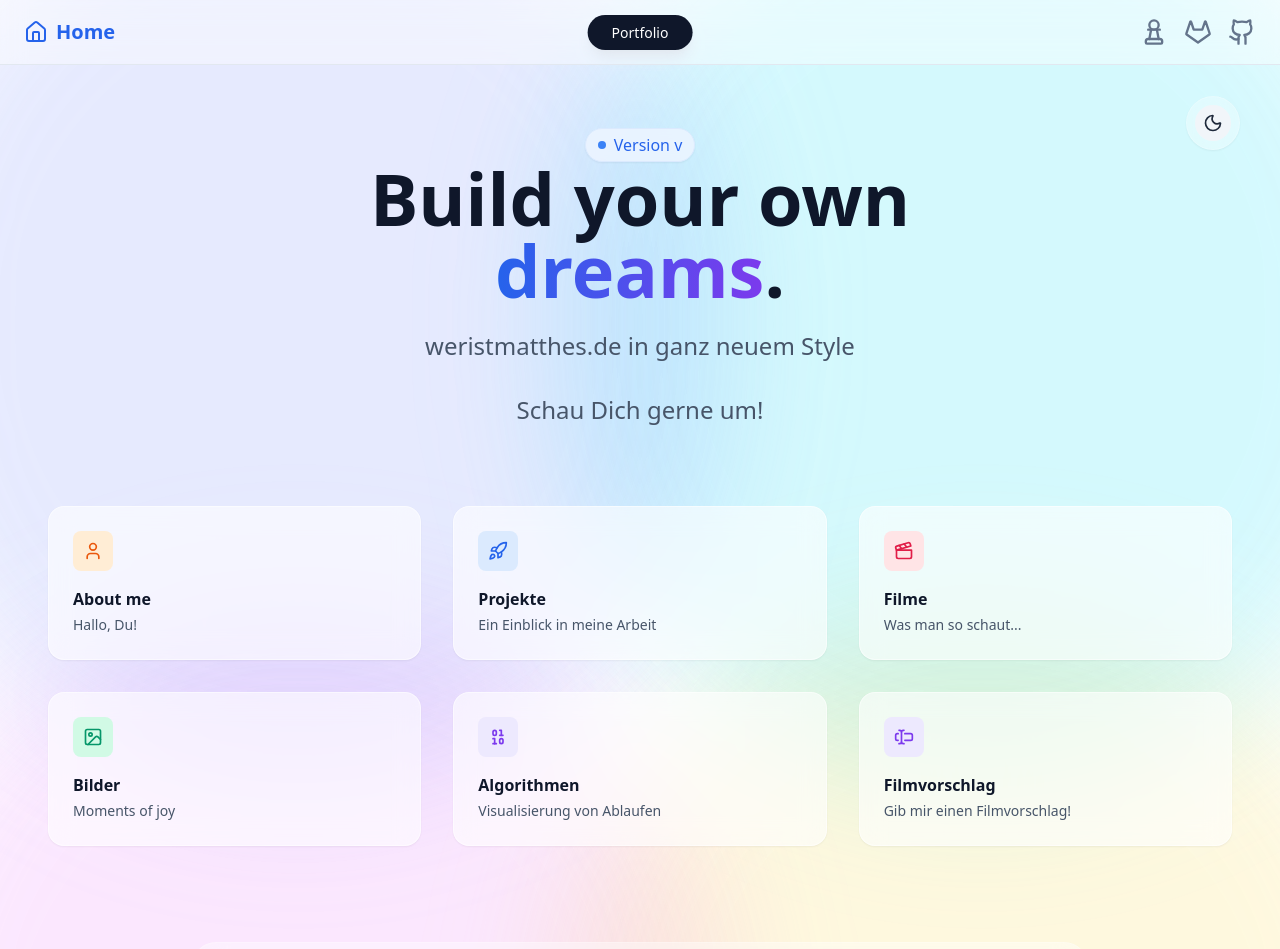
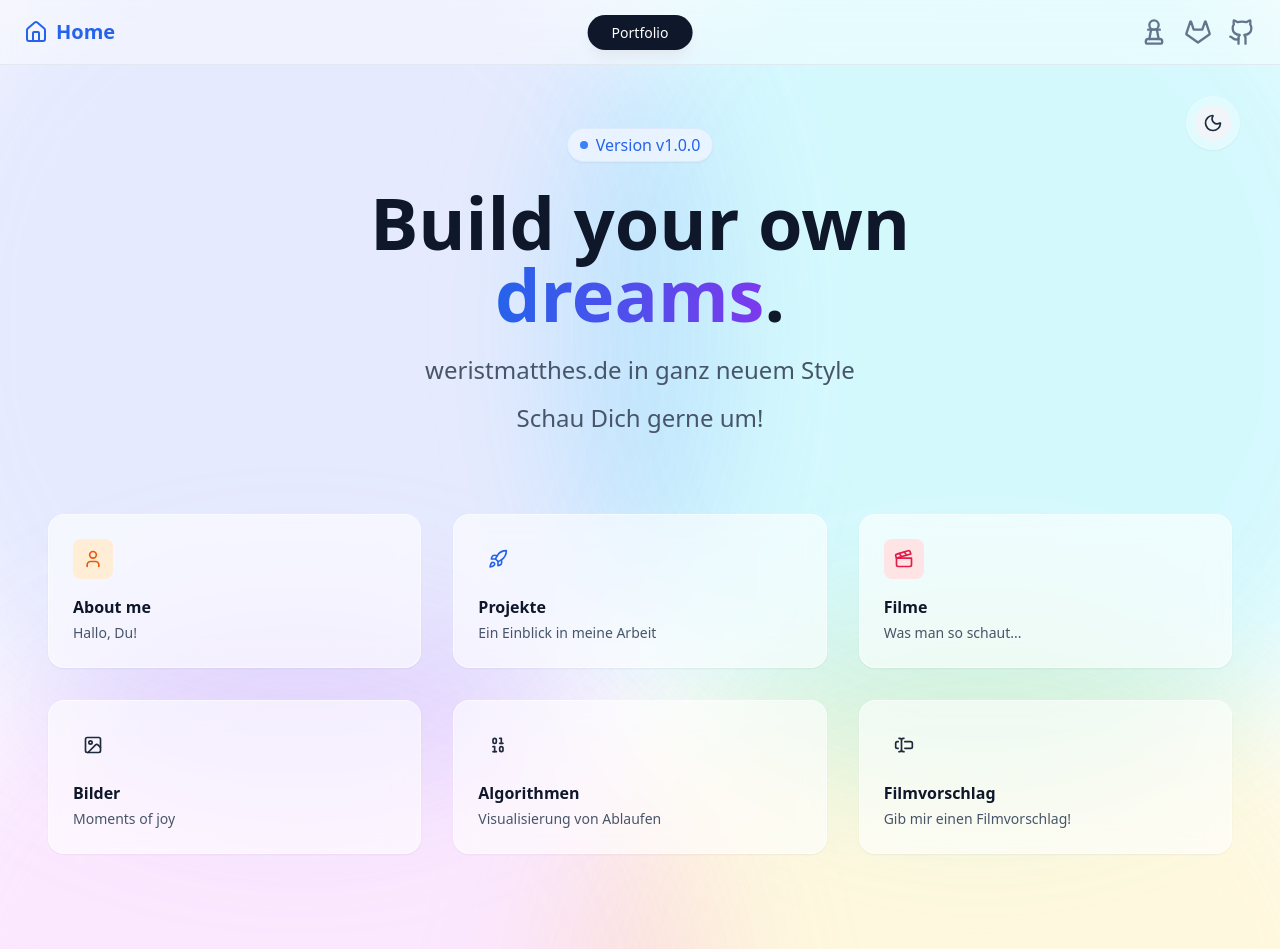
Before and after one commit to mb03k/Website, a Next.js app: page / in a window 1280 px wide. Shown: the top 949 px of the page. Built offline with nearby package versions, Linux system fonts and the light colour scheme.

Commit message:
Fix: Changes for correct visualization

```diff
--- a/next.config.ts
+++ b/next.config.ts
@@ -1,10 +1,11 @@
-import type { NextConfig } from "next";
 import { createRequire } from "module";
 const require = createRequire(import.meta.url);
 const pkg = require("./package.json");
 
 /** @type {import('next').NextConfig} */
 const nextConfig = {
+  output: "export",
+
   images: {
     unoptimized: true,
   },
--- a/src/app/filme/page.jsx
+++ b/src/app/filme/page.jsx
@@ -2,7 +2,7 @@
 
 import React, { useState } from "react";
 import { Star, Filter, Clapperboard } from "lucide-react";
-import BackgroundBlobs from "@/src/components/ui/coloredbackground";
+import BackgroundBlobs from "@/src/components/ui/BackgroundBlobs";
 
 const moviesData = [
   {
--- a/src/app/page.tsx
+++ b/src/app/page.tsx
@@ -1,77 +1,24 @@
-import BackgroundBlobs from "@/src/components/ui/coloredbackground";
+import BackgroundBlobs from "@/src/components/ui/BackgroundBlobs";
 import ThemeToggle from "@/src/components/layout/ThemeToggle";
-import Link from "next/link";
-import Logos from "@/src/components/ui/landingpage/logos";
-import { Dataset } from "@/src/components/ui/featuregrid";
-
-import "@/public/logos/logo_nextcloud.png";
+import HeroSection from "@/src/components/ui/landing/HeroSection";
+import FeatureGrid from "@/src/components/ui/landing/featuregrid";
+import Logos from "@/src/components/ui/landing/logos";
 
 export default function HomePage() {
-  const __APP_VERSION__ = process.env.NEXT_PUBLIC_APP_VERSION;
   return (
     <main className="relative isolate flex-grow overflow-hidden px-6 pb-20 pt-32 transition-colors duration-300 dark:bg-slate-950">
-      <div>
-        {/* blurry background */}
-        <BackgroundBlobs />
+      <BackgroundBlobs />
 
-        <div className="absolute right-6 top-20 z-30 md:right-10 md:top-24">
-          <div className="rounded-full border border-white/20 bg-white/30 p-2 shadow-sm backdrop-blur-md dark:border-white/10 dark:bg-black/20">
-            <ThemeToggle />
-          </div>
-        </div>
-
-        <div className="container relative z-10 mx-auto mb-20 max-w-3xl text-center">
-          <div className="inline-flex items-center gap-2 rounded-full border border-blue-100 bg-blue-50/80 px-3 py-1 text-blue-600 shadow-sm backdrop-blur-sm dark:border-blue-800 dark:bg-blue-900/30 dark:text-blue-300">
-            <span className="relative flex h-2 w-2">
-              <span className="absolute inline-flex h-full w-full animate-ping rounded-full bg-blue-400 opacity-75"></span>
-              <span className="relative inline-flex h-2 w-2 rounded-full bg-blue-500 dark:bg-blue-400"></span>
-            </span>
-            Version v{__APP_VERSION__}
-          </div>
-
-          <h1 className="mb-6 text-5xl font-extrabold leading-tight text-slate-900 dark:text-white md:text-7xl">
-            Build your own{" "}
-            <span className="bg-gradient-to-r from-blue-600 to-violet-600 bg-clip-text text-transparent dark:from-blue-400 dark:to-violet-400">
-              dreams
-            </span>
-            .
-          </h1>
-
-          {/* Text: Slate-600 zu Slate-300/400 */}
-          <p className="mx-auto mb-8 max-w-2xl text-xl leading-relaxed text-slate-600 dark:text-slate-400 md:text-2xl">
-            weristmatthes.de in ganz neuem Style
-          </p>
-
-          <p className="mx-auto mb-8 max-w-2xl text-xl leading-relaxed text-slate-600 dark:text-slate-400 md:text-2xl">
-            Schau Dich gerne um!
-          </p>
+      <div className="absolute right-6 top-20 z-30 md:right-10 md:top-24">
+        <div className="rounded-full border border-white/20 bg-white/30 p-2 shadow-sm backdrop-blur-md dark:border-white/10 dark:bg-black/20">
+          <ThemeToggle />
         </div>
       </div>
 
-      <div className="container relative z-10 mx-auto px-6">
-        <div className="grid gap-8 md:grid-cols-3">
-          {Dataset.map((feature, index) => (
-            <Link
-              href={feature.link}
-              key={index}
-              className="cursor-pointer rounded-2xl border border-white/50 bg-white/60 p-6 shadow-sm backdrop-blur-md transition-all duration-300 hover:bg-white/75 hover:shadow-md dark:border-white/10 dark:bg-slate-800/40 dark:hover:border-white/20 dark:hover:bg-slate-800/60"
-            >
-              <div
-                className={`mb-4 flex h-10 w-10 items-center justify-center rounded-lg ${feature.bg} ${feature.color}`}
-              >
-                {feature.icon}
-              </div>
+      <HeroSection />
 
-              <h3 className="mb-1 font-bold text-slate-900 dark:text-slate-100">
-                {feature.title}
-              </h3>
-              <p className="text-sm text-slate-600 dark:text-slate-400">
-                {feature.text}
-              </p>
-            </Link>
-          ))}
-        </div>
-      </div>
+      <FeatureGrid />
+
       <Logos />
     </main>
   );
--- a/src/app/portfolio/page.jsx
+++ b/src/app/portfolio/page.jsx
@@ -4,7 +4,7 @@ import React from "react";
 import { useState } from "react";
 import { Lock, ArrowRight } from "lucide-react";
 
-import BackgroundBlobs from "@/src/components/ui/coloredbackground";
+import BackgroundBlobs from "@/src/components/ui/BackgroundBlobs";
 
 const EmployerLogin = () => {
   const [inputPassword, setInputPassword] = useState("");
--- a/src/app/wo/page.jsx
+++ b/src/app/wo/page.jsx
@@ -1,14 +1,10 @@
 "use client";
 
-import BackgroundBlobs from "@/src/components/ui/coloredbackground";
+import React from "react";
+import InProgress from "@/src/components/ui/inprogress";
 
 const Wo = () => {
-  return (
-    <div>
-      <BackgroundBlobs />
-      <h1>HALLO</h1>
-    </div>
-  );
+  return <InProgress />;
 };
 
 export default Wo;
--- /dev/null
+++ b/src/components/ui/BackgroundBlobs.jsx
@@ -0,0 +1,13 @@
+import React from "react";
+
+export default function BackgroundBlobs() {
+  // needs a relative parent to only fill this element
+  return (
+    <div className="pointer-events-none absolute inset-0 -z-10 h-full w-full overflow-hidden">
+      <div className="absolute left-[-10%] top-[-10%] h-2/3 w-2/3 rounded-full bg-indigo-300/40 opacity-70 mix-blend-multiply blur-3xl dark:bg-indigo-600/20 dark:opacity-50 dark:mix-blend-screen" />
+      <div className="absolute right-[-10%] top-[-10%] h-2/3 w-2/3 rounded-full bg-cyan-300/40 opacity-70 mix-blend-multiply blur-3xl dark:bg-cyan-500/20 dark:opacity-50 dark:mix-blend-screen" />
+      <div className="absolute bottom-[-10%] left-[-10%] h-2/3 w-2/3 rounded-full bg-fuchsia-300/40 opacity-70 mix-blend-multiply blur-3xl dark:bg-fuchsia-600/20 dark:opacity-50 dark:mix-blend-screen" />
+      <div className="absolute bottom-[-10%] right-[-10%] h-2/3 w-2/3 rounded-full bg-amber-200/40 opacity-70 mix-blend-multiply blur-3xl dark:bg-amber-600/20 dark:opacity-50 dark:mix-blend-screen" />
+    </div>
+  );
+}
--- a/src/components/ui/coloredbackground.jsx
+++ /dev/null
@@ -1,15 +0,0 @@
-const BackgroundBlobs = () => {
-  return (
-    <div className="pointer-events-none absolute inset-0 -z-10 h-full w-full overflow-hidden">
-      <div className="absolute left-[-10%] top-[-10%] h-2/3 w-2/3 rounded-full bg-indigo-300/40 opacity-70 mix-blend-multiply blur-3xl dark:bg-indigo-600/20 dark:opacity-50 dark:mix-blend-screen"></div>
-
-      <div className="absolute right-[-10%] top-[-10%] h-2/3 w-2/3 rounded-full bg-cyan-300/40 opacity-70 mix-blend-multiply blur-3xl dark:bg-cyan-500/20 dark:opacity-50 dark:mix-blend-screen"></div>
-
-      <div className="absolute bottom-[-10%] left-[-10%] h-2/3 w-2/3 rounded-full bg-fuchsia-300/40 opacity-70 mix-blend-multiply blur-3xl dark:bg-fuchsia-600/20 dark:opacity-50 dark:mix-blend-screen"></div>
-
-      <div className="absolute bottom-[-10%] right-[-10%] h-2/3 w-2/3 rounded-full bg-amber-200/40 opacity-70 mix-blend-multiply blur-3xl dark:bg-amber-600/20 dark:opacity-50 dark:mix-blend-screen"></div>
-    </div>
-  );
-};
-
-export default BackgroundBlobs;
--- /dev/null
+++ b/src/components/ui/landing/HeroSection.jsx
@@ -0,0 +1,38 @@
+import { ReactNode } from "react";
+
+function VersionBadge() {
+  const version = process.env.NEXT_PUBLIC_APP_VERSION || "1.0.0";
+  return (
+    <div className="inline-flex items-center gap-2 rounded-full border border-blue-100 bg-blue-50/80 px-3 py-1 text-blue-600 shadow-sm backdrop-blur-sm dark:border-blue-800 dark:bg-blue-900/30 dark:text-blue-300">
+      <span className="relative flex h-2 w-2">
+        <span className="absolute inline-flex h-full w-full animate-ping rounded-full bg-blue-400 opacity-75"></span>
+        <span className="relative inline-flex h-2 w-2 rounded-full bg-blue-500 dark:bg-blue-400"></span>
+      </span>
+      Version v{version}
+    </div>
+  );
+}
+
+export default function HeroSection() {
+  return (
+    <div className="container relative z-10 mx-auto mb-20 max-w-3xl text-center">
+      <VersionBadge />
+
+      <h1 className="mb-6 mt-6 text-5xl font-extrabold leading-tight text-slate-900 dark:text-white md:text-7xl">
+        Build your own{" "}
+        <span className="bg-gradient-to-r from-blue-600 to-violet-600 bg-clip-text text-transparent dark:from-blue-400 dark:to-violet-400">
+          dreams
+        </span>
+        .
+      </h1>
+
+      <p className="mx-auto mb-4 max-w-2xl text-xl leading-relaxed text-slate-600 dark:text-slate-400 md:text-2xl">
+        weristmatthes.de in ganz neuem Style
+      </p>
+
+      <p className="mx-auto mb-8 max-w-2xl text-xl leading-relaxed text-slate-600 dark:text-slate-400 md:text-2xl">
+        Schau Dich gerne um!
+      </p>
+    </div>
+  );
+}
--- /dev/null
+++ b/src/components/ui/landing/featuregrid.jsx
@@ -0,0 +1,31 @@
+import Link from "next/link";
+import { DATASET } from "@/src/data/features";
+
+export default function FeatureGrid() {
+  return (
+    <div className="container relative z-10 mx-auto px-6">
+      <div className="grid gap-8 md:grid-cols-3">
+        {DATASET.map((feature, index) => (
+          <Link
+            href={feature.link}
+            key={index}
+            className="group cursor-pointer rounded-2xl border border-white/50 bg-white/60 p-6 shadow-sm backdrop-blur-md transition-all duration-300 hover:bg-white/75 hover:shadow-md dark:border-white/10 dark:bg-slate-800/40 dark:hover:border-white/20 dark:hover:bg-slate-800/60"
+          >
+            <div
+              className={`mb-4 flex h-10 w-10 items-center justify-center rounded-lg ${feature.bg} ${feature.color}`}
+            >
+              {feature.icon}
+            </div>
+
+            <h3 className="mb-1 font-bold text-slate-900 transition-colors group-hover:text-blue-600 dark:text-slate-100 dark:group-hover:text-blue-400">
+              {feature.title}
+            </h3>
+            <p className="text-sm text-slate-600 dark:text-slate-400">
+              {feature.text}
+            </p>
+          </Link>
+        ))}
+      </div>
+    </div>
+  );
+}
--- a/src/components/ui/landingpage/logos.jsx
+++ b/src/components/ui/landing/logos.jsx
@@ -5,7 +5,7 @@ import React, { useState } from "react";
 import { OUTER_ROUTES } from "@/src/features/routing/routes";
 import { IMAGE_PATH } from "@/src/features/routing/links";
 import { CircleQuestionMark } from "lucide-react";
-import Modal from "../popup";
+import Modal from "@/src/components/ui/popup";
 
 const Logos = () => {
   const [isModalOpen, setIsModalOpen] = useState(false);
--- a/src/components/ui/featuregrid.jsx
+++ b/src/data/features.tsx
@@ -9,7 +9,16 @@ import {
 
 import { ROUTES } from "@/src/features/routing/routes";
 
-export const Dataset = [
+export interface FeatureItem {
+  title: string;
+  text: string;
+  link: string;
+  icon: any;
+  bg: string;
+  color: string;
+}
+
+export const DATASET: FeatureItem[] = [
   {
     title: "About me",
     text: "Hallo, Du!",
```
Also changed, not shown: src/components/layout/ThemeToggle.jsx (+2 -11 lines).
